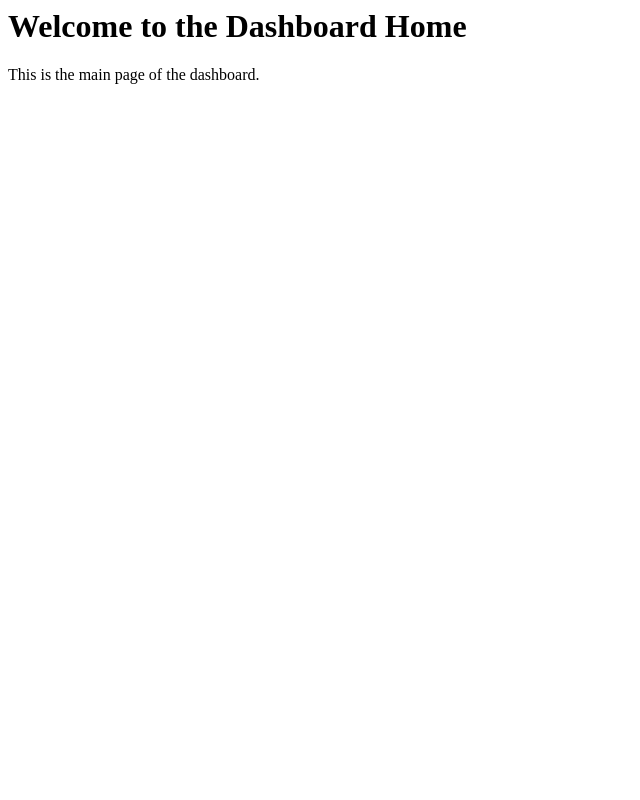
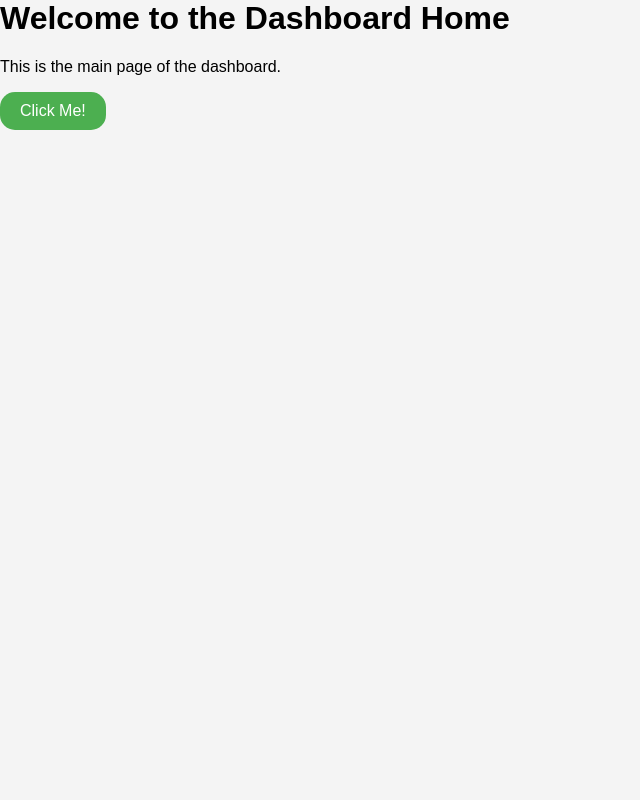
Before and after one commit to AdrianMeDev/Habit-Finance-Tracker, a Django app: page / in a window 1280 px wide. Shown: the whole page, without its empty margins (0-640 px from the left). Run offline with Django 5.2, Linux system fonts and the light colour scheme.

Commit message:
feat: Implement button click functionality and update templates

```diff
--- a/config/urls.py
+++ b/config/urls.py
@@ -17,9 +17,10 @@ Including another URLconf
 
 from django.contrib import admin
 from django.urls import path
-from dashboard.views import dashboard_home
+from dashboard.views import dashboard_home, button_clicked
 
 urlpatterns = [
     path("admin/", admin.site.urls),
     path("", dashboard_home, name="dashboard-home"),
+    path("clicked", button_clicked, name="button-clicked"),
 ]
--- /dev/null
+++ b/dashboard/templates/button.html
@@ -0,0 +1 @@
+<h1>Button Clicked!</h1>
--- a/dashboard/templates/home.html
+++ b/dashboard/templates/home.html
@@ -1,4 +1,5 @@
 {% extends "base.html" %} {% block content %}
 <h1>Welcome to the Dashboard Home</h1>
 <p>This is the main page of the dashboard.</p>
+<button class="btn" hx-post="/clicked" hx-swap="outerHTML">Click Me!</button>
 {% endblock %}
--- a/dashboard/views.py
+++ b/dashboard/views.py
@@ -3,3 +3,7 @@ from django.shortcuts import render
 
 def dashboard_home(request):
     return render(request, "home.html")
+
+
+def button_clicked(request):
+    return render(request, "button.html")
--- /dev/null
+++ b/static/styles.css
@@ -0,0 +1,24 @@
+body {
+  font-family: Arial, sans-serif;
+  background-color: #f4f4f4;
+  margin: 0;
+  padding: 0;
+}
+
+.btn {
+  display: inline-block;
+  padding: 10px 20px;
+  font-size: 16px;
+  cursor: pointer;
+  text-align: center;
+  text-decoration: none;
+  outline: none;
+  color: #fff;
+  background-color: #4caf50;
+  border: none;
+  border-radius: 15px;
+}
+
+.btn:hover {
+  background-color: #45a049;
+}
--- a/templates/base.html
+++ b/templates/base.html
@@ -1,10 +1,11 @@
 {% load static %} {% load django_htmx %}
 <html>
   <head>
-    <title>My Project</title
+    <title>My Project</title>
+    <link rel="stylesheet" href="{% static 'styles.css' %}" />
     {% htmx_script %}
   </head>
-   <body hx-headers='{"x-csrftoken": "{{ csrf_token }}"}'>
+  <body hx-headers='{"x-csrftoken": "{{ csrf_token }}"}'>
     {% block content %}{% endblock %}
   </body>
 </html>
```
